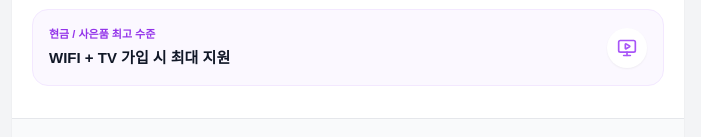
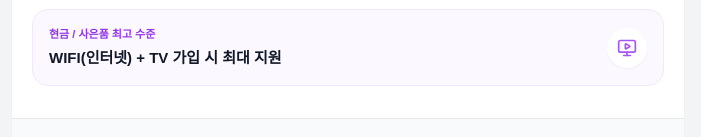
Before and after one commit to ansanmobile6060-source/ANSANMOBILE, a plain HTML site: page index.html in a window 1280 px wide. Shown: the part 516-653 px from the top of the page, without its empty margins (292-993 px from the left). Drawn offline with nearby package versions, Linux system fonts and the light colour scheme; no server answers; a web font is replaced by a local one.

Commit message:
Add files via upload

```diff
--- a/index.html
+++ b/index.html
@@ -85,7 +85,7 @@
                 <div onclick="openConsultForm('WIFI(인터넷) + TV 가입')" class="bg-purple-50/70 border border-purple-100 rounded-2xl p-4 flex items-center justify-between cursor-pointer hover:bg-purple-50 transition-colors">
                     <div>
                         <span class="text-purple-600 font-bold text-[11px] mb-1 block">현금 / 사은품 최고 수준</span>
-                        <h3 class="text-gray-900 font-bold text-[15px]">WIFI + TV 가입 시 최대 지원</h3>
+                        <h3 class="text-gray-900 font-bold text-[15px]">WIFI(인터넷) + TV 가입 시 최대 지원</h3>
                     </div>
                     <div class="w-10 h-10 bg-white rounded-full flex items-center justify-center shadow-sm shrink-0">
                         <i data-lucide="monitor-play" class="w-5 h-5 text-purple-500"></i>
```
